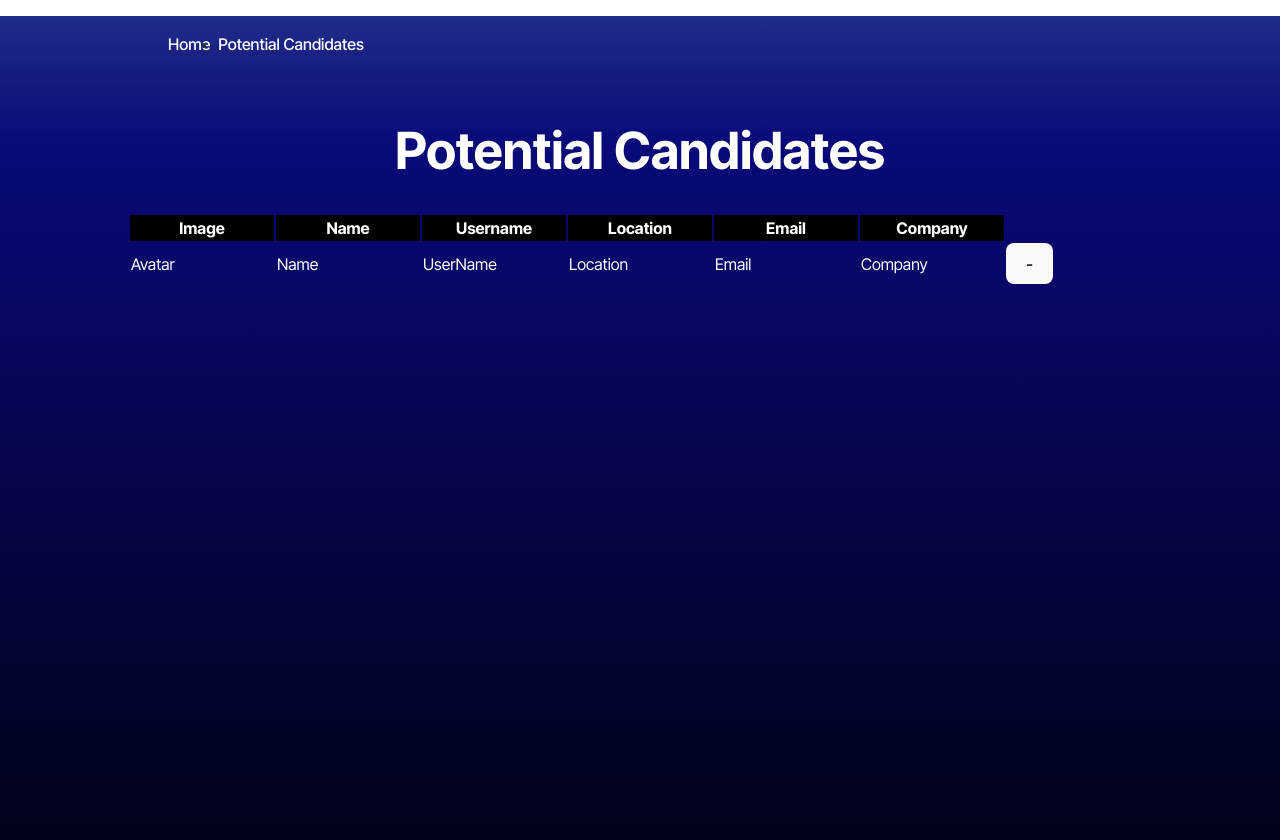
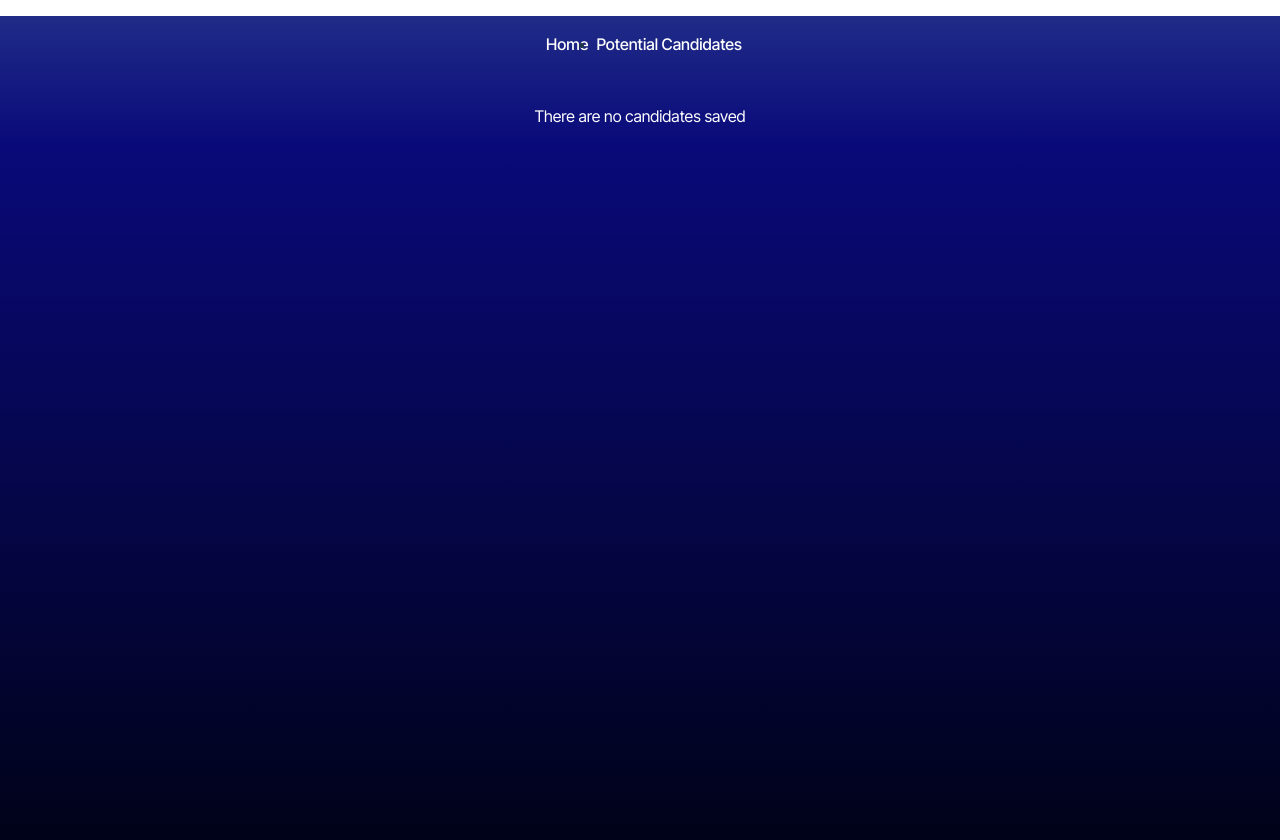
Before and after one commit to shukikat/Candidate-Search, a React (Vite) app in the folder Develop/: page /SavedCandidates in a window 1280 px wide. Shown: the top 840 px of the page. Built offline with nearby package versions, Linux system fonts and the light colour scheme.

Commit message:
added code to render potential candidates page

```diff
--- a/Develop/src/pages/CandidateSearch.tsx
+++ b/Develop/src/pages/CandidateSearch.tsx
@@ -47,7 +47,7 @@ const [candidateForHire, setCandidateForHire]=useState<Candidate | null>(null);
 
  }, []);
 
- //adding this variable to move to next candiate
+ //adding this variable to move to set the index for array
  const nextCandidate =() =>{
   if (candidates.length>0) {
     const nextIndex=(currentIndex + 1) % candidates.length;
@@ -79,11 +79,11 @@ const [candidateForHire, setCandidateForHire]=useState<Candidate | null>(null);
   <p>Username: {candidateForHire.username}</p>
   <p>Location: {candidateForHire.location || 'N/A'}</p>
           <img src={candidateForHire.avatar} alt={`${candidateForHire.name}'s avatar`} />
-          <p>Email: {candidateForHire.email || 'N/A'}</p>
+          <p>Email: {candidateForHire.html_url || 'N/A'}</p>
           <p>Company: {candidateForHire.company || 'N/A'}</p>
           <button onClick={saveToLocalStorage}>+</button>
           <button onClick={removeFromLocalStorage}>-</button>
-          <button onClick={nextCandidate}>Next Candidate</button>
+
 
   </div>
     )}
@@ -160,7 +160,7 @@ const [candidateForHire, setCandidateForHire]=useState<Candidate | null>(null);
 
 //     </div>
 //   );
-
+//<button onClick={nextCandidate}>Next Candidate</button>
 
 
 
--- a/Develop/src/pages/SavedCandidates.tsx
+++ b/Develop/src/pages/SavedCandidates.tsx
@@ -1,21 +1,87 @@
-import saveCandidateForHire from "../components/localStorage";
-import React from 'react'
+// import saveCandidateForHire from "../components/localStorage";
+// import React from 'react'
 
-//need to ensure that data from local storage renders in applicable page
-//extract data from local storage (via index in array)
-//each row should be saved candidate
-//need code to remove
+// //need to ensure that data from local storage renders in applicable page
+// //extract data from local storage (via index in array)
+// //each row should be saved candidate
+// //need code to remove
+// const SavedCandidates = () => {
+//   const hireableCandidates=JSON.parse(localStorage.getItem('candidates') ||null);
+//   if (!hireableCandidates || hireableCandidates.length===0){
+//     <p>"There are no candidates saved"</p>
+//   }
+
+
+//   return (
+//     <>
+//       <h1>Potential Candidates</h1>
+
+//       <table className="table">
+//         <thead>
+//           <tr>
+//             <th>Image</th>
+//             <th>Name</th>
+//             <th>Username</th>
+//             <th>Location</th>
+//             <th>Email</th>
+//             <th>Company</th>
+//           </tr>
+//         </thead>
+//         <tbody>
+//           <td>Avatar</td>
+//           <td>Name</td>
+//           <td>UserName</td>
+//           <td>Location</td>
+//           <td>Email</td>
+//           <td>Company</td>
+//           {/* need to remove item from array if - clicked */}
+//           <button onClick={()=> saveCandidateForHire(candidate)}>-</button>
+
+//         </tbody>
+//         {/* <tbody>
+//           {hireableCandidates.map((candidate, index) => (
+//             <tr key={index}>
+//               <td>{candidate.name}</td>
+//               <td>{candidate.username}</td>
+//               <td>{candidate.location}</td>
+//               <td>{candidate.email}</td>
+//               <td>{candidate.company}</td>
+//             </tr>
+//           ))}
+//         </tbody> */}
+//       </table>
+
+//     </>
+//   );
+// };
+
+// export default SavedCandidates;
+import React, { useState, useEffect } from 'react';
+import saveCandidateForHire from '../components/localStorage';
+
 const SavedCandidates = () => {
-  const hireableCandidates=JSON.parse(localStorage.getItem('candidates') ||null);
-  if (!hireableCandidates || hireableCandidates.length===0){
-    <p>"There are no candidates saved"</p>
+  const [hireableCandidates, setHireableCandidates] = useState([]);
+
+  useEffect(() => {
+    // Load candidates from local storage on component mount
+    const storedCandidates = JSON.parse(localStorage.getItem('candidates')) || [];
+    setHireableCandidates(storedCandidates);
+  }, []);
+
+  const removeCandidate = (username) => {
+    // Filter out the candidate to remove
+    const updatedCandidates = hireableCandidates.filter(candidate => candidate.username !== username);
+    setHireableCandidates(updatedCandidates);
+    localStorage.setItem('candidates', JSON.stringify(updatedCandidates)); // Update local storage
+  };
+
+  if (hireableCandidates.length === 0) {
+    return <p>There are no candidates saved</p>;
   }
-
 
   return (
     <>
       <h1>Potential Candidates</h1>
-
       <table className="table">
         <thead>
           <tr>
@@ -25,32 +91,25 @@ const SavedCandidates = () => {
             <th>Location</th>
             <th>Email</th>
             <th>Company</th>
+            <th>Action</th>
           </tr>
         </thead>
         <tbody>
-          <td>Avatar</td>
-          <td>Name</td>
-          <td>UserName</td>
-          <td>Location</td>
-          <td>Email</td>
-          <td>Company</td>
-          {/* need to remove item from array if - clicked */}
-          <button onClick={()=> saveCandidateForHire(candidate)}>-</button>
-
-        </tbody>
-        {/* <tbody>
-          {hireableCandidates.map((candidate, index) => (
-            <tr key={index}>
+          {hireableCandidates.map((candidate) => (
+            <tr key={candidate.username}>
+              <td><img src={candidate.avatar} alt={`${candidate.name}'s avatar`} style={{ width: '50px' }} /></td>
               <td>{candidate.name}</td>
               <td>{candidate.username}</td>
-              <td>{candidate.location}</td>
-              <td>{candidate.email}</td>
-              <td>{candidate.company}</td>
+              <td>{candidate.location || 'N/A'}</td>
+              <td>{candidate.html_url || 'N/A'}</td>
+              <td>{candidate.company || 'N/A'}</td>
+              <td>
+                <button onClick={() => removeCandidate(candidate.username)}>-</button>
+              </td>
             </tr>
           ))}
-        </tbody> */}
+        </tbody>
       </table>
-
     </>
   );
 };
```
